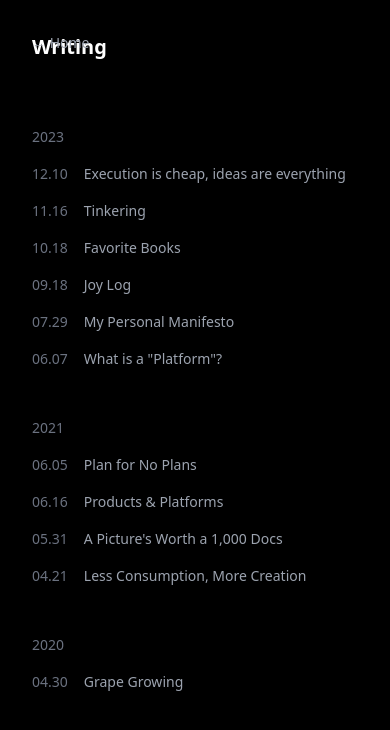
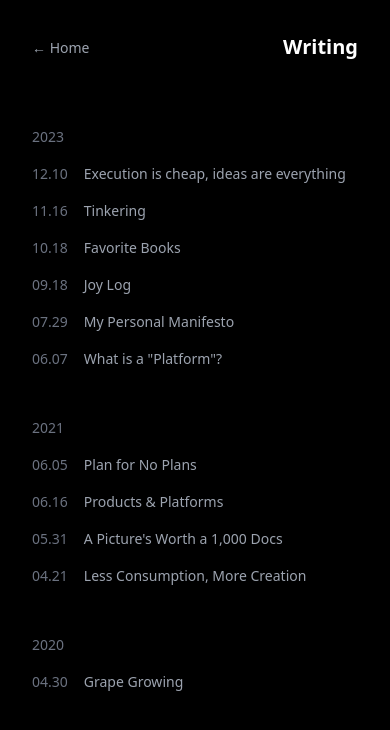
Before and after one commit to sevedkim/sevedkim-personal-website, a Next.js app: page /writing in a window 390 px wide. Shown: the top 730 px of the page. Built offline with nearby package versions, Linux system fonts and the light colour scheme.

Commit message:
Fix writing page header

```diff
--- a/app/writing/page.tsx
+++ b/app/writing/page.tsx
@@ -5,7 +5,7 @@ export default function Writing() {
     <div className="min-h-screen bg-black text-white font-sans flex flex-col">
       <div className="flex-grow max-w-3xl mx-auto px-8 w-full">
         <header className="py-8 flex justify-between items-center">
-          <Link href="/" className="text-sm text-gray-400 hover:text-turquoise transition-colors duration-200 fixed top-8 left-8 md:static md:top-auto md:left-auto">
+          <Link href="/" className="text-sm text-gray-400 hover:text-turquoise transition-colors duration-200">
             ← Home
           </Link>
           <h1 className="text-xl font-semibold">Writing</h1>
```
